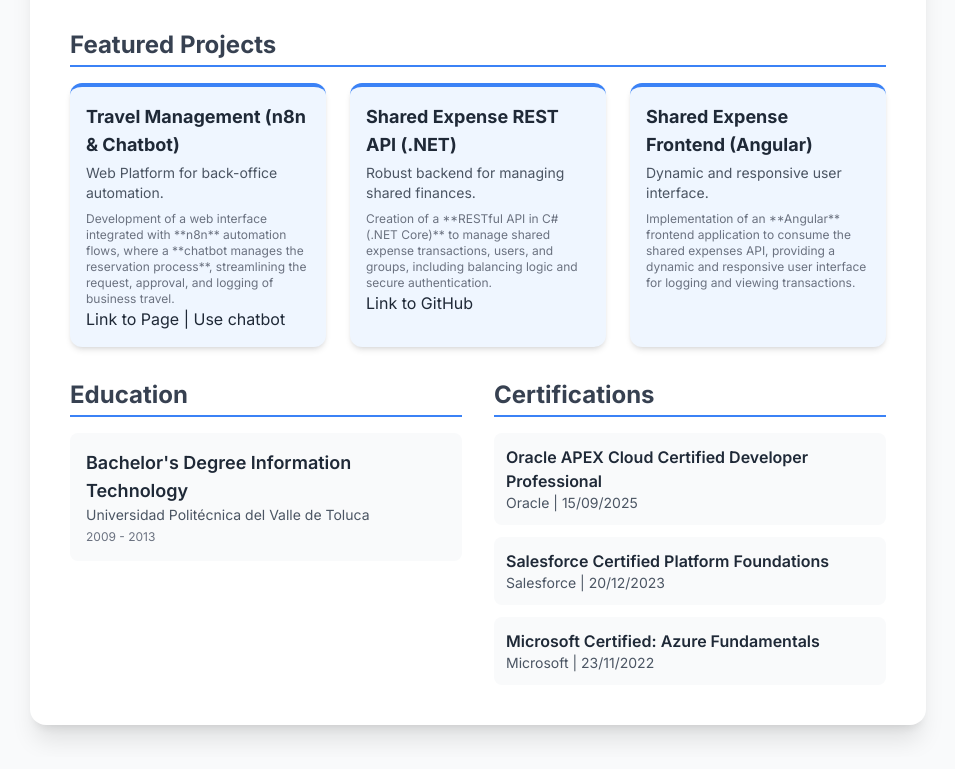
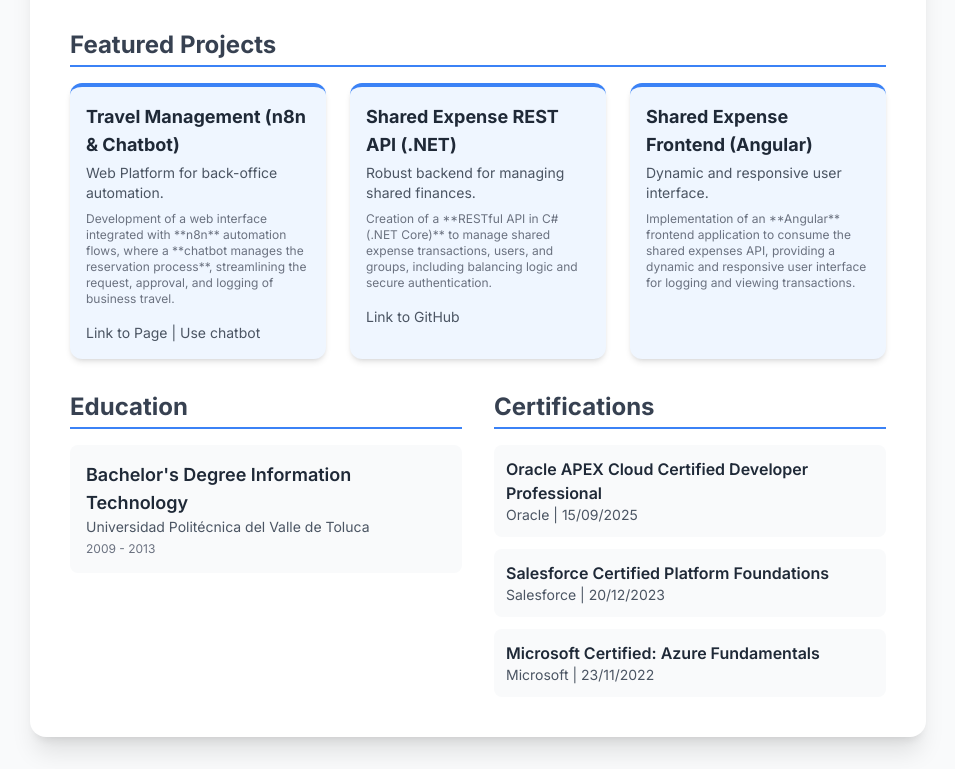
Before and after one commit to danielmenezsolis/IDMSportafolio.github.io, a plain HTML site: page index.html in a window 1280 px wide. Shown: the part 1822-2591 px from the top of the page, without its empty margins (162-1117 px from the left). Drawn offline with nearby package versions, Linux system fonts and the light colour scheme.

Commit message:
Refactor links into flex containers for layout

```diff
--- a/index.html
+++ b/index.html
@@ -164,15 +164,18 @@
                     <h3 class="font-bold text-lg text-gray-800">Travel Management (n8n & Chatbot)</h3>
                     <p class="text-sm text-gray-600 mt-1">Web Platform for back-office automation.</p>
                     <p class="text-xs text-gray-500 mt-2">Development of a web interface integrated with **n8n** automation flows, where a **chatbot manages the reservation process**, streamlining the request, approval, and logging of business travel.</p>
-              		 <a href="https://danielmenezsolis.github.io/viajes.github.io/" target="_blank" class="hover:text-blue-600 transition duration-150"> Link to Page | Use chatbot </a>
-
+              		<div class="mt-4 flex flex-wrap gap-x-6 gap-y-2 text-sm text-gray-600">
+						<a href="https://danielmenezsolis.github.io/viajes.github.io/" target="_blank" class="hover:text-blue-600 transition duration-150"> Link to Page | Use chatbot </a>
+					</div>
 				</div>
 
                 <div class="bg-blue-50 p-4 rounded-xl shadow-md border-t-4 border-blue-500">
                     <h3 class="font-bold text-lg text-gray-800">Shared Expense REST API (.NET)</h3>
                     <p class="text-sm text-gray-600 mt-1">Robust backend for managing shared finances.</p>
                     <p class="text-xs text-gray-500 mt-2">Creation of a **RESTful API in C# (.NET Core)** to manage shared expense transactions, users, and groups, including balancing logic and secure authentication.</p>
-                	 <a href="https://github.com/danielmenezsolis/fairly-api" target="_blank" class="hover:text-blue-600 transition duration-150">Link to GitHub</a>
+                	<div class="mt-4 flex flex-wrap gap-x-6 gap-y-2 text-sm text-gray-600">
+						<a href="https://github.com/danielmenezsolis/fairly-api" target="_blank" class="hover:text-blue-600 transition duration-150">Link to GitHub</a>
+					</div>
 				</div>
 
                 <div class="bg-blue-50 p-4 rounded-xl shadow-md border-t-4 border-blue-500">
```
